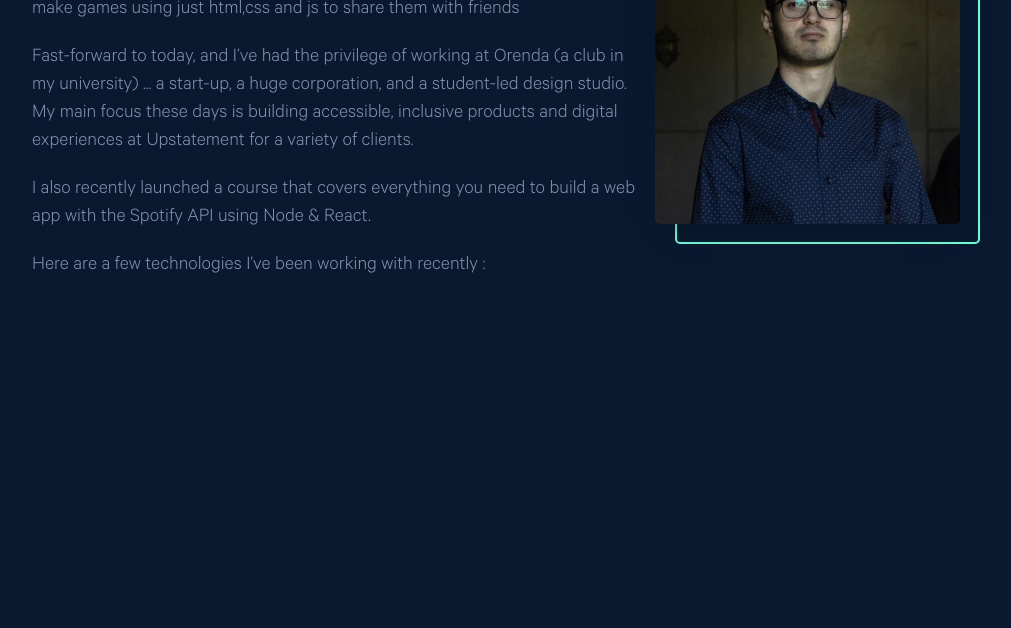
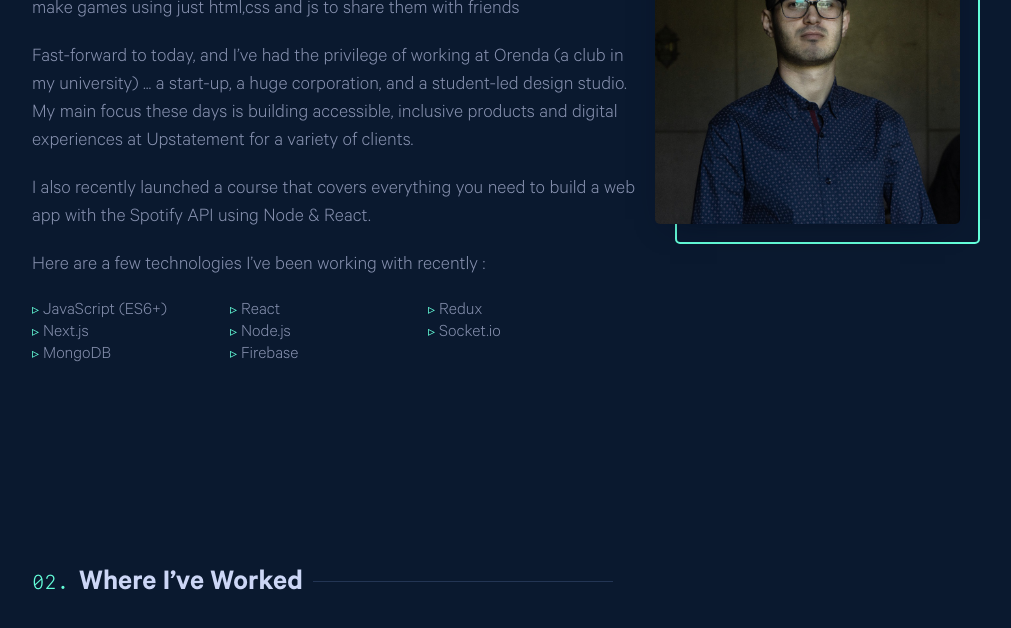
Before and after one commit to hatem782/Portfolio-hatem-ben-echikh, a React (Create React App) app: page / in a window 1280 px wide. Shown: the part 867-1495 px from the top of the page, without its empty margins (144-1155 px from the left). Built offline with nearby package versions, Linux system fonts and the light colour scheme.

Commit message:
finish about + start work places

```diff
--- a/src/views/Home/Home.jsx
+++ b/src/views/Home/Home.jsx
@@ -1,8 +1,9 @@
 import React from "react";
 import LeftBar from "../../layouts/leftbar/LeftBar";
 import RightBar from "../../layouts/rightbar/RightBar";
+import Globalinfo from "../sections/globalinfo/Globalinfo";
 import About from "../sections/about/About";
-import Globalinfo from "../sections/globalinfo/Globalinfo";
+import WorkPlaces from "../sections/workPlaces/WorkPlaces";
 
 import { useStyles } from "./home.styles";
 
@@ -16,6 +17,7 @@ function Home() {
       <div className="main-part">
         <Globalinfo />
         <About />
+        <WorkPlaces />
       </div>
       <div className="right-part">
         <RightBar />
--- a/src/views/Home/home.styles.js
+++ b/src/views/Home/home.styles.js
@@ -2,7 +2,7 @@ import { makeStyles } from "@mui/styles";
 
 export const useStyles = makeStyles((theme) => ({
   home: {
-    height: "300vh",
+    height: "500vh",
     width: "100%",
     backgroundColor: theme.palette.background.main,
 
--- a/src/views/sections/about/About.jsx
+++ b/src/views/sections/about/About.jsx
@@ -8,6 +8,16 @@ import { useStyles } from "./about.styles";
 
 function About() {
   const styles = useStyles();
+  const skills = [
+    "JavaScript (ES6+)",
+    "React",
+    "Redux",
+    "Next.js",
+    "Node.js",
+    "Socket.io",
+    "MongoDB",
+    "Firebase",
+  ];
   return (
     <div className={styles.about}>
       <TitlePart num={"01."}>About Me</TitlePart>
@@ -31,6 +41,15 @@ function About() {
             build a web app with the Spotify API using Node & React.
           </p>
           <p>Here are a few technologies I’ve been working with recently : </p>
+          <ul className="skills">
+            {skills.map((skill, key) => {
+              return (
+                <li key={key}>
+                  <span className="point">▹</span> {skill}
+                </li>
+              );
+            })}
+          </ul>
         </div>
         <div className="img-part">
           <div className="img-container">
--- a/src/views/sections/about/about.styles.js
+++ b/src/views/sections/about/about.styles.js
@@ -17,6 +17,29 @@ export const useStyles = makeStyles((theme) => ({
           fontSize: "20px",
           lineHeight: "1.4",
           fontWeight: "300",
+        },
+        "& .skills": {
+          width: "600px",
+          fontWeight: "300",
+          fontSize: "18px",
+          lineHieght: "2",
+          listStyleType: "none",
+          padding: "0px",
+          margin: "0px",
+
+          display: "flex",
+          alignItems: "flex-start",
+          justifyContent: "flex-start",
+          flexWrap: "wrap",
+
+          "& li": {
+            width: "33%",
+            color: theme.palette.text.dark,
+            "& .point": {
+              color: theme.palette.primary.main,
+              fontSize: "14px",
+            },
+          },
         },
       },
       "& .img-part": {
--- /dev/null
+++ b/src/views/sections/workPlaces/WorkPlaces.jsx
@@ -0,0 +1,14 @@
+import React from "react";
+import { useStyles } from "./workplaces.styles";
+import TitlePart from "../../../components/TitlePart/TitlePart";
+
+function WorkPlaces() {
+  const styles = useStyles();
+  return (
+    <div className={styles.main}>
+      <TitlePart num={"02."}>Where I’ve Worked</TitlePart>
+    </div>
+  );
+}
+
+export default WorkPlaces;
--- /dev/null
+++ b/src/views/sections/workPlaces/workplaces.styles.js
@@ -0,0 +1,8 @@
+import { makeStyles } from "@mui/styles";
+
+export const useStyles = makeStyles((theme) => ({
+  main: {
+    padding: "100px 0px",
+    width: "100%",
+  },
+}));
```
